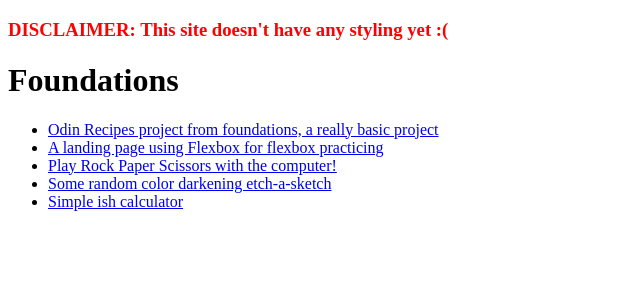
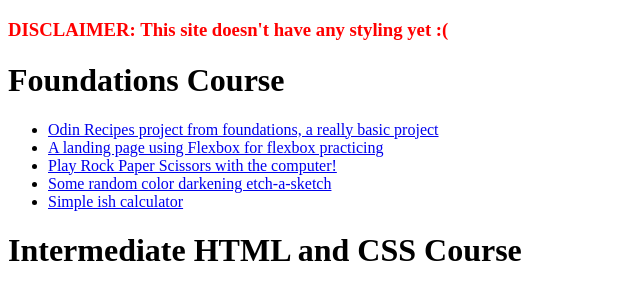
Before and after one commit to Allex3/TheOdinProject, a plain HTML site: page index.html in a window 1280 px wide. Shown: the whole page, without its empty margins (0-640 px from the left). Drawn offline with Linux system fonts and the light colour scheme.

Commit message:
Add header to main index

```diff
--- a/index.html
+++ b/index.html
@@ -9,7 +9,7 @@
         <h3 style="color: red">
             DISCLAIMER: This site doesn't have any styling yet :(
         </h3>
-        <h1>Foundations</h1>
+        <h1>Foundations Course</h1>
         <ul>
             <li><a href="./Foundations/recipes-project-odin/index.html">Odin Recipes project from foundations, a really basic project</a></li>
             <li><a href="./Foundations/odin-landing-page/index.html">A landing page using Flexbox for flexbox practicing</a></li>
@@ -17,5 +17,6 @@
             <li><a href="./Foundations/etch-a-sketch/index.html">Some random color darkening etch-a-sketch</a></li>
             <li><a href="./Foundations/odin-calculator/index.html">Simple ish calculator</a></li>
         </ul>
+        <h1>Intermediate HTML and CSS Course</h1>
     </body>
 </html>
```
